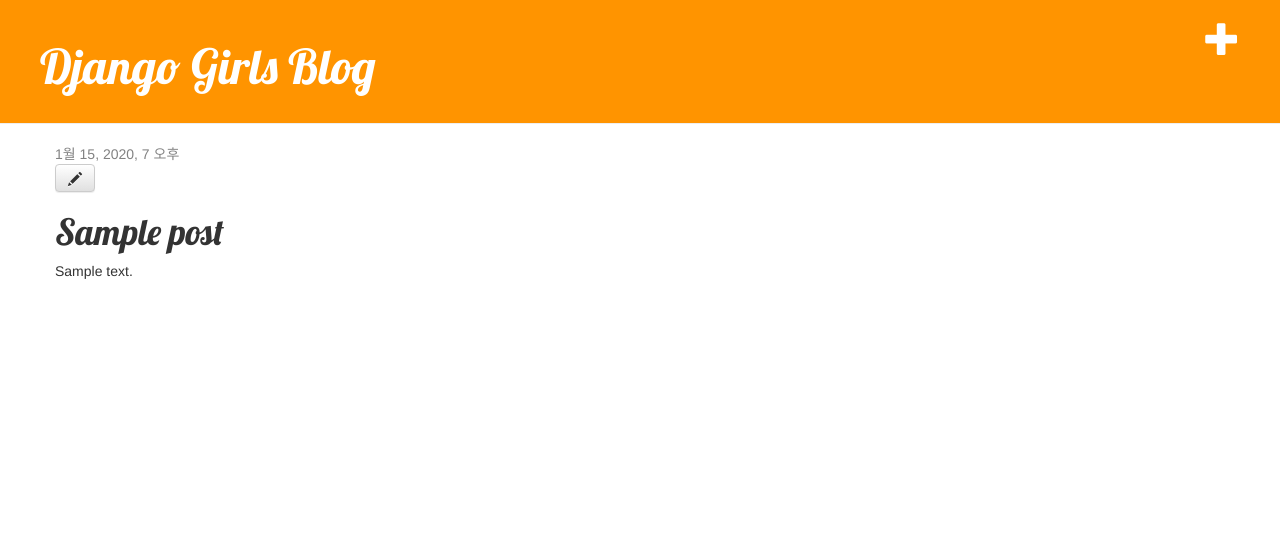
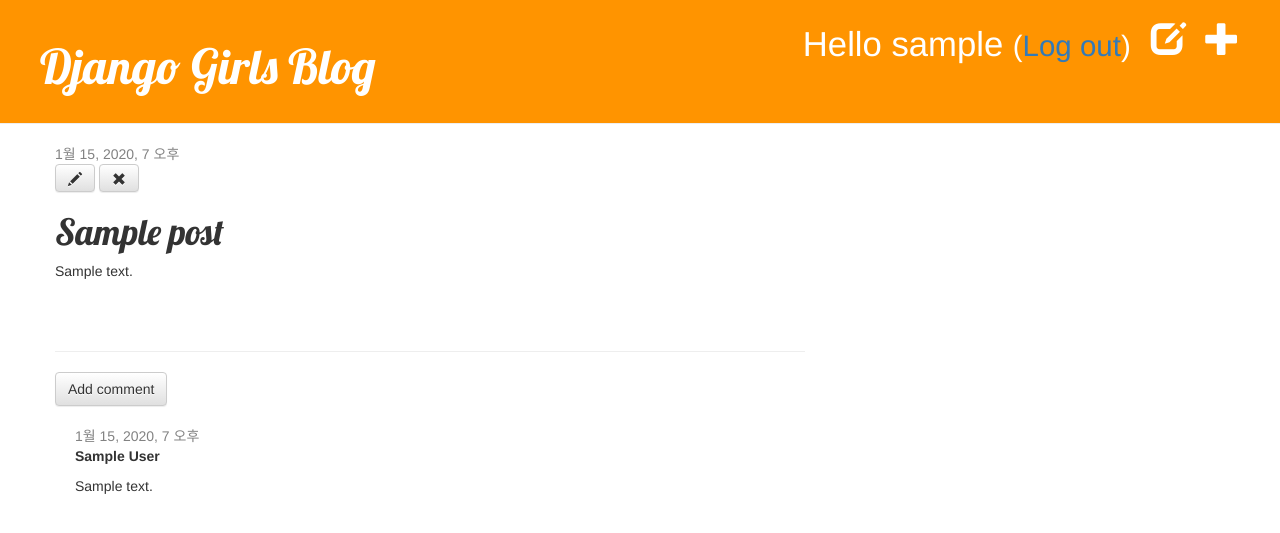
Before and after one commit to harrimkim/my-first-blog, a Django app: page /post/1/ in a window 1280 px wide. Shown: the top 533 px of the page. Run offline with Django 3.2, Linux system fonts and the light colour scheme; a user stored in the database is signed in; tables that the repository leaves empty hold one stand-in row (values such as "Sample post"); some libraries are stand-ins or nearby versions.

Commit message:
Add details

```diff
--- a/blog/admin.py
+++ b/blog/admin.py
@@ -1,4 +1,5 @@
 from django.contrib import admin
-from .models import Post
+from .models import Post, Comment
 
 admin.site.register(Post)
+admin.site.register(Comment)
--- a/blog/models.py
+++ b/blog/models.py
@@ -14,5 +14,22 @@ class Post(models.Model):
         self.published_date = timezone.now()
         self.save()
 
+    def approved_comments(self):
+        return self.comments.filter(approved_comment=True)
+
     def __str__(self):
         return self.title
+
+class Comment(models.Model):
+    post = models.ForeignKey('blog.Post', related_name='comments', on_delete=models.CASCADE)
+    author = models.CharField(max_length=200)
+    text = models.TextField()
+    created_date = models.DateTimeField(default=timezone.now)
+    approved_comment = models.BooleanField(default=False)
+
+    def approve(self):
+        self.approved_comment = True
+        self.save()
+
+    def __str__(self):
+        return self.text
--- a/blog/static/css/blog.css
+++ b/blog/static/css/blog.css
@@ -44,3 +44,7 @@ h1, h2, h3, h4 {
 .post h1 a, .post h1 a:visited {
     color: #000000;
 }
+
+.comment {
+    margin: 20px 0px 20px 20px;
+}
--- a/blog/templates/blog/base.html
+++ b/blog/templates/blog/base.html
@@ -11,8 +11,12 @@
       <div class="page-header">
           {% if user.is_authenticated %}
               <a href="{% url 'post_new' %}" class="top-menu"><span class="glyphicon glyphicon-plus"></span></a>
+              <a href="{% url 'post_draft_list' %}" class="top-menu"><span class="glyphicon glyphicon-edit"></span></a>
+              <p class="top-menu">Hello {{ user.username }} <small>(<a href="{% url 'logout' %}">Log out</a>)</small></p>
+          {% else %}
+              <a href="{% url 'login' %}" class="top-menu"><span class="glyphicon glyphicon-lock"></span></a>
           {% endif %}
-            <h1><a href="">Django Girls Blog</a></h1>
+          <h1><a href="/">Django Girls Blog</a></h1>
       </div>
       <div class="content container">
           <div class="row">
--- a/blog/templates/blog/post_detail.html
+++ b/blog/templates/blog/post_detail.html
@@ -6,11 +6,33 @@
         <div class="date">
             {{ post.published_date }}
         </div>
+      {% else %}
+        <a class="btn btn-default" href="{% url 'post_publish' pk=post.pk %}">Publish</a>
       {% endif %}
       {% if user.is_authenticated %}
            <a class="btn btn-default" href="{% url 'post_edit' pk=post.pk %}"><span class="glyphicon glyphicon-pencil"></span></a>
       {% endif %}
+      <a class="btn btn-default" href="{% url 'post_remove' pk=post.pk %}"><span class="glyphicon glyphicon-remove"></span></a>
       <h1>{{ post.title }}</h1>
       <p>{{ post.text|linebreaksbr }}</p>
     </div>
+    <hr>
+    <a class="btn btn-default" href="{% url 'add_comment_to_post' pk=post.pk %}">Add comment</a>
+    {% for comment in post.comments.all %}
+    {% if user.is_authenticated or comment.approved_comment %}
+    <div class="comment">
+        <div class="date">
+            {{ comment.created_date }}
+            {% if not comment.approved_comment %}
+                <a class="btn btn-default" href="{% url 'comment_remove' pk=comment.pk %}"><span class="glyphicon glyphicon-remove"></span></a>
+                <a class="btn btn-default" href="{% url 'comment_approve' pk=comment.pk %}"><span class="glyphicon glyphicon-ok"></span></a>
+            {% endif %}
+        </div>
+        <strong>{{ comment.author }}</strong>
+        <p>{{ comment.text|linebreaks }}</p>
+    </div>
+    {% endif %}
+{% empty %}
+    <p>No comments here yet :(</p>
+{% endfor %}
 {% endblock %}
--- a/blog/templates/blog/post_list.html
+++ b/blog/templates/blog/post_list.html
@@ -6,6 +6,7 @@
           <p>published: {{ post.published_date }}</p>
           <h1><a href="{% url 'post_detail' pk=post.pk %}">{{ post.title }}</a></h1>
           <p>{{ post.text|linebreaksbr }}</p>
+          <a href="{% url 'post_detail' pk=post.pk %}">Comments: {{ post.approved_comments.count }}</a>
       </div>
   {% endfor %}
 {% endblock %}
--- a/blog/urls.py
+++ b/blog/urls.py
@@ -7,4 +7,10 @@ urlpatterns = [
     path('post/<int:pk>/', views.post_detail, name='post_detail'),
     path('post/new/', views.post_new, name='post_new'),
     path('post/<int:pk>/edit/', views.post_edit, name='post_edit'),
+    path('draft/', views.post_draft_list, name='post_draft_list'),
+    path('post/<int:pk>/publish/', views.post_publish, name='post_publish'),
+    path('post/<int:pk>/remove/', views.post_remove, name='post_remove'),
+    path('post/<int:pk>/comment/', views.add_comment_to_post, name='add_comment_to_post'),
+    path('comment/<int:pk>/approve/', views.comment_approve, name='comment_approve'),
+    path('comment/<int:pk>/remove/', views.comment_remove, name='comment_remove'),
 ]
--- a/blog/views.py
+++ b/blog/views.py
@@ -1,9 +1,10 @@
 from django.shortcuts import render
 from django.utils import timezone
-from .models import Post
+from .models import Post, Comment
 from django.shortcuts import render, get_object_or_404
-from .forms import PostForm
+from .forms import PostForm, CommentForm
 from django.shortcuts import redirect
+from django.contrib.auth.decorators import login_required
 
 # Create your views here.
 def post_list(request):
@@ -14,6 +15,7 @@ def post_detail(request, pk):
     post = get_object_or_404(Post, pk=pk)
     return render(request, 'blog/post_detail.html', {'post': post})
 
+@login_required
 def post_new(request):
     if request.method == "POST":
         form = PostForm(request.POST)
@@ -27,6 +29,7 @@ def post_new(request):
         form = PostForm()
     return render(request, 'blog/post_edit.html', {'form': form})
 
+@login_required
 def post_edit(request, pk):
     post = get_object_or_404(Post, pk=pk)
     if request.method == "POST":
@@ -40,3 +43,45 @@ def post_edit(request, pk):
     else:
         form = PostForm(instance=post)
     return render(request, 'blog/post_edit.html', {'form': form})
+
+@login_required
+def post_draft_list(request):
+    posts = Post.objects.filter(published_date__isnull=True).order_by('created_date')
+    return render(request, 'blog/post_draft_list.html', {'posts': posts})
+
+@login_required
+def post_publish(request, pk):
+    post = get_object_or_404(Post, pk=pk)
+    post.publish()
+    return redirect('post_detail', pk=pk)
+
+@login_required
+def post_remove(request, pk):
+    post = get_object_or_404(Post, pk=pk)
+    post.delete()
+    return redirect('post_list')
+
+def add_comment_to_post(request, pk):
+    post = get_object_or_404(Post, pk=pk)
+    if request.method == "POST":
+        form = CommentForm(request.POST)
+        if form.is_valid():
+            comment = form.save(commit=False)
+            comment.post = post
+            comment.save()
+            return redirect('post_detail', pk=post.pk)
+    else:
+        form = CommentForm()
+    return render(request, 'blog/add_comment_to_post.html', {'form': form})
+
+@login_required
+def comment_approve(request, pk):
+    comment = get_object_or_404(Comment, pk=pk)
+    comment.approve()
+    return redirect('post_detail', pk=comment.post.pk)
+
+@login_required
+def comment_remove(request, pk):
+    comment = get_object_or_404(Comment, pk=pk)
+    comment.delete()
+    return redirect('post_detail', pk=comment.post.pk)
--- a/mysite/settings.py
+++ b/mysite/settings.py
@@ -120,3 +120,5 @@ USE_TZ = True
 
 STATIC_URL = '/static/'
 STATIC_ROOT = os.path.join(BASE_DIR, 'static')
+
+LOGIN_REDIRECT_URL = '/'
--- a/mysite/urls.py
+++ b/mysite/urls.py
@@ -16,7 +16,11 @@ Including another URLconf
 from django.contrib import admin
 from django.urls import path, include
 
+from django.contrib.auth import views
+
 urlpatterns = [
     path('admin/', admin.site.urls),
+    path('accounts/login/', views.login, name='login'),
+    path('accounts/logout/', views.logout, name='logout', kwargs={'next_page': '/'}),
     path('', include('blog.urls')),
 ]
```
Also changed, not shown: blog/forms.py (+7 -1 lines), blog/templates/blog/add_comment_to_post.html (added, +9 -0 lines), blog/templates/blog/post_draft_list.html (added, +11 -0 lines), blog/templates/registration/login.html (added, +24 -0 lines), blog/migrations/0002_comment.py (added). Lines whose indentation alone changed are shown as unchanged.
